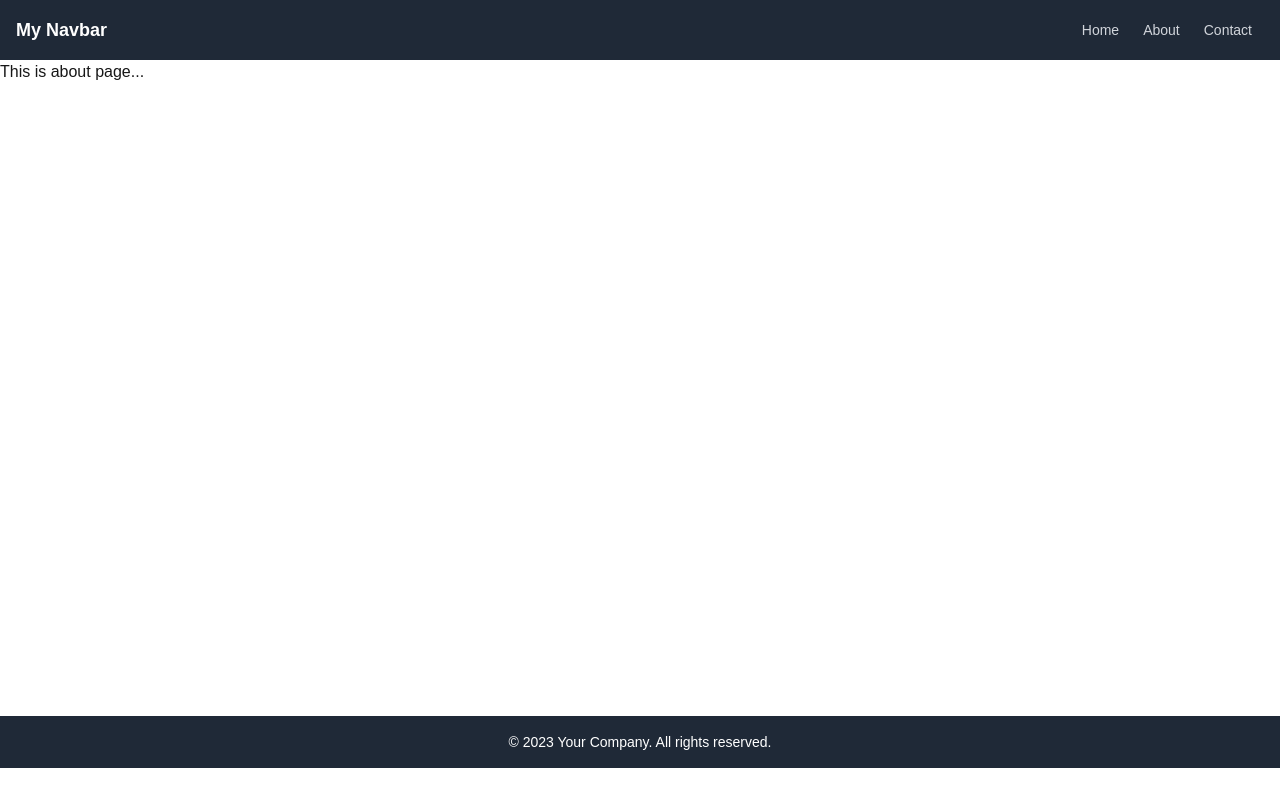
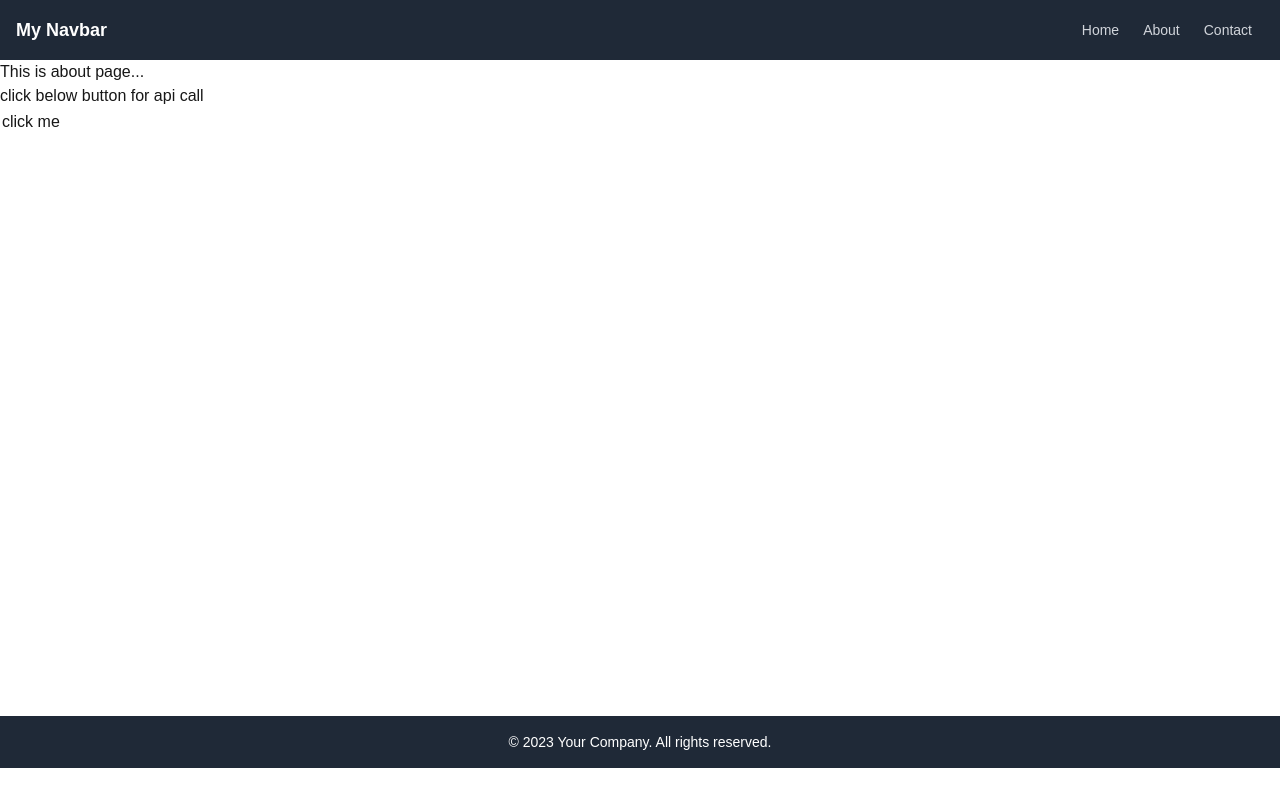
Before and after one commit to sudip22-p/NextJs, a Next.js app in the folder first/: page /about in a window 1280 px wide. Built offline with nearby package versions, Linux system fonts and the light colour scheme.

Commit message:
api call..

```diff
--- a/first/app/about/page.js
+++ b/first/app/about/page.js
@@ -1,15 +1,25 @@
+"use client";
 import React from 'react'
-
 const about = () => {
+  const data={name:'saurabh',age:25}
+  const handleClick = async () => {
+    const res = await fetch('/api/add', {
+      method: 'POST',
+      headers: {
+        'Content-Type': 'application/json'
+      },
+      body: JSON.stringify(data)
+    })
+    const response = await res.json()
+    console.log(response)
+  }
   return (
     <div>
       This is about page...
+      <h2>click below button for api call</h2>
+      <button className='border-2 border-white ' onClick={handleClick}>click me </button>
     </div>
   )
 }
 
 export default about
-export const metadata = {
-  title: "about -- first",
-  description: "my about page",
-};
--- /dev/null
+++ b/first/app/api/add/route.js
@@ -0,0 +1,11 @@
+import { NextResponse } from "next/server";
+
+export async function POST(request) {
+  try {
+    const data = await request.json();
+    console.log(data);
+    return NextResponse.json({ message: "Hello from POST", data });
+  } catch (error) {
+    return NextResponse.json({ error: "Failed to process request" }, { status: 500 });
+  }
+}
```
